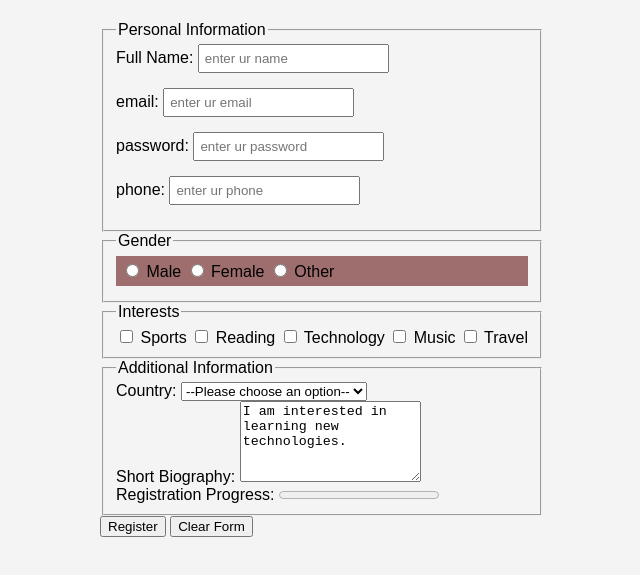
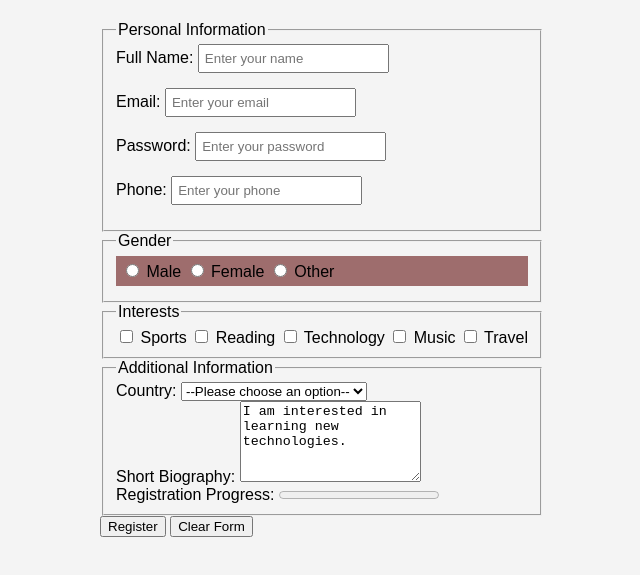
Before and after one commit to casecraftstudio20-art/exp2, a plain HTML site: page index.html in a window 1280 px wide. Shown: the part 161-736 px from the top of the page, without its empty margins (318-958 px from the left). Drawn offline with Linux system fonts and the light colour scheme.

Commit message:
Update index.html

```diff
--- a/index.html
+++ b/index.html
@@ -57,35 +57,32 @@
             <legend>Personal Information</legend>
 
             <div class="namecontainer">
-                <label for="fullname" >
+                <label for="fullname">
                     Full Name:
                 </label>
-                <input type="text" id="fullname" name="name" placeholder="enter ur name">
-            </div>
-                <div class="emailcontainer" >
-                    <label for="email" >
-                        email:
-                    </label>
-                    <input type="email" id="email" name="email" placeholder="enter ur email">
-
+                <input type="text" id="fullname" name="name" placeholder="Enter your name">
             </div>
 
-         </div>
-         <div class="passwordcontainer" >
-            <label for="password" >
-                password:
-            </label>
-            <input type="password" id="password" name="password" placeholder="enter ur password">
+            <div class="emailcontainer">
+                <label for="email">
+                    Email:
+                </label>
+                <input type="email" id="email" name="email" placeholder="Enter your email">
+            </div>
 
-         </div>
-        </div>
-        <div class="phonecontainer">
-            <label for="phone" >
-                phone:
-            </label>
-            <input type="tel" id="phone" name="phone" placeholder="enter ur phone">
+            <div class="passwordcontainer">
+                <label for="password">
+                    Password:
+                </label>
+                <input type="password" id="password" name="password" placeholder="Enter your password">
+            </div>
 
-    </div>
+            <div class="phonecontainer">
+                <label for="phone">
+                    Phone:
+                </label>
+                <input type="tel" id="phone" name="phone" placeholder="Enter your phone">
+            </div>
         </fieldset>
 
         <fieldset>
```
